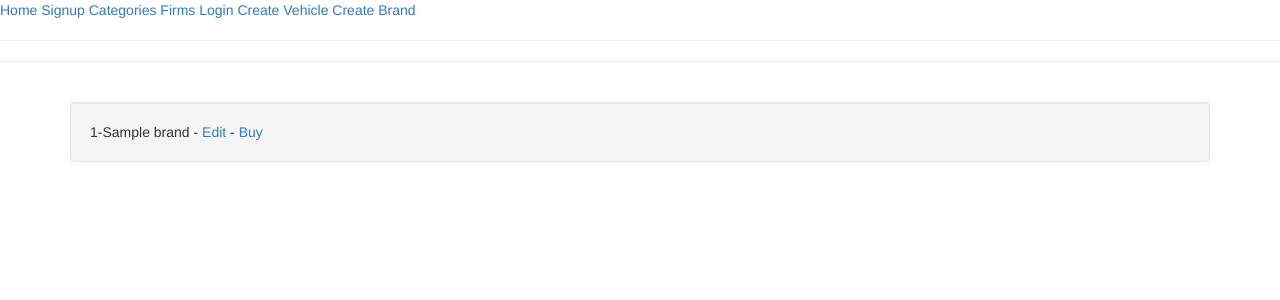
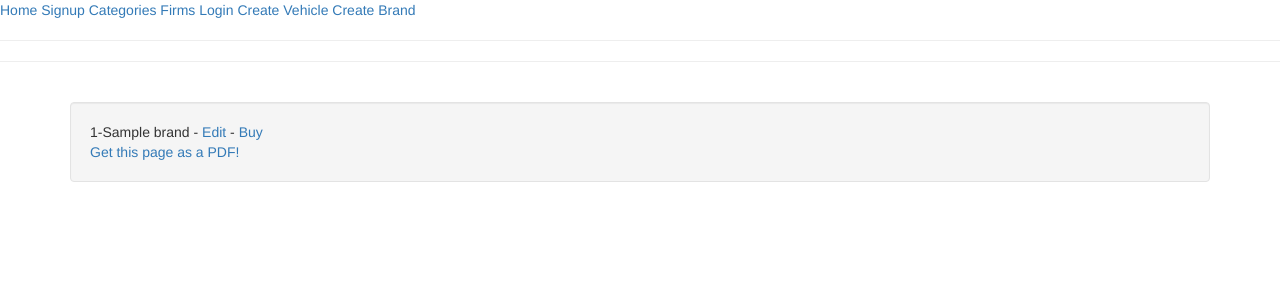
Before and after one commit to zahidkizmaz/VehicleShop, a Django app: page /vehicle/1/ in a window 1280 px wide. Shown: the top 300 px of the page. Run offline with Django 3.2, Linux system fonts and the light colour scheme; tables that the repository leaves empty hold one stand-in row (values such as "Sample post"); some libraries are stand-ins or nearby versions.

Commit message:
vehicle detaile page can download as a  pdf file

```diff
--- a/shop/templates/shop/vehicle_detail.html
+++ b/shop/templates/shop/vehicle_detail.html
@@ -4,6 +4,10 @@
 <div class="well">
 	{% for v in vehicle%}
 	{{v}} - <a href="{% url "updatevehicle" pk=v.pk %}">Edit</a> - <a href="{% url "vehicledelete" pk=v.pk %}">Buy</a>
+	</br>
+	<a href="{% url "vehiclepdf" pk=v.pk %}"> Get this page as a PDF! </a>
 	{% endfor %}
 </div>
+
+
 {% endblock %}
--- a/shop/urls.py
+++ b/shop/urls.py
@@ -1,6 +1,6 @@
 from django.conf.urls import url
 from shop.forms import CustomUserCreationForm, CreateVehicleForm
-from shop.views import CategoryView , HomePageView, FirmView, RegistrationView, BrandView, CreateVehicleView, CreateBrandView,CreateFirmView,VehicleView, DeleteVehicleView, UpdateVehicleView, CategoryDetailView, CategoryVehiclesView
+from shop.views import CategoryView , HomePageView, FirmView, RegistrationView, BrandView, CreateVehicleView, CreateBrandView,CreateFirmView,VehicleView, DeleteVehicleView, UpdateVehicleView, CategoryDetailView, CategoryVehiclesView, VehiclesPDFView
 
 urlpatterns = [
         url(r'^$', HomePageView.as_view(), name="home"),
@@ -15,5 +15,6 @@ urlpatterns = [
         url(r'^vehicle/(?P<pk>\d+)/$', VehicleView.as_view(), name="vehicledetail" ),
         url(r'^vehicle/(?P<pk>\d+)/delete/$',DeleteVehicleView.as_view() , name="vehicledelete" ),
         url(r'^vehicle/(?P<pk>\d+)/update/$',UpdateVehicleView.as_view() , name="updatevehicle" ),
+        url(r'^vehicle/(?P<pk>\d+)/vehicle.pdf$', VehiclesPDFView.as_view(), name="vehiclepdf"),
         url(r'^create_firm/$', CreateFirmView.as_view(), name="createfirm"),
       ]
--- a/shop/views.py
+++ b/shop/views.py
@@ -197,3 +197,16 @@ class CategoryVehiclesView(PDFTemplateResponseMixin, generic.DetailView):
         context["pagesize"] = 'A4'
         context["title"] = 'Category Details'
         return context
+
+
+class VehiclesPDFView(PDFTemplateResponseMixin, generic.DetailView):
+    model = Vehicle
+    template_name = 'vehiclepdf.html'
+    download_filename = 'veh.pdf'
+
+    def get_context_data(self, **kwargs):
+        context = super().get_context_data(**kwargs)
+        context["vehicle"] = Vehicle.objects.filter(pk=self.kwargs.get("pk"))
+        context["pagesize"] = 'A4'
+        context["title"] = 'Vehicle Details'
+        return context
--- /dev/null
+++ b/templates/vehiclepdf.html
@@ -0,0 +1,3 @@
+{% for v in vehicle %}
+{{v}}
+{% endfor %}
```
